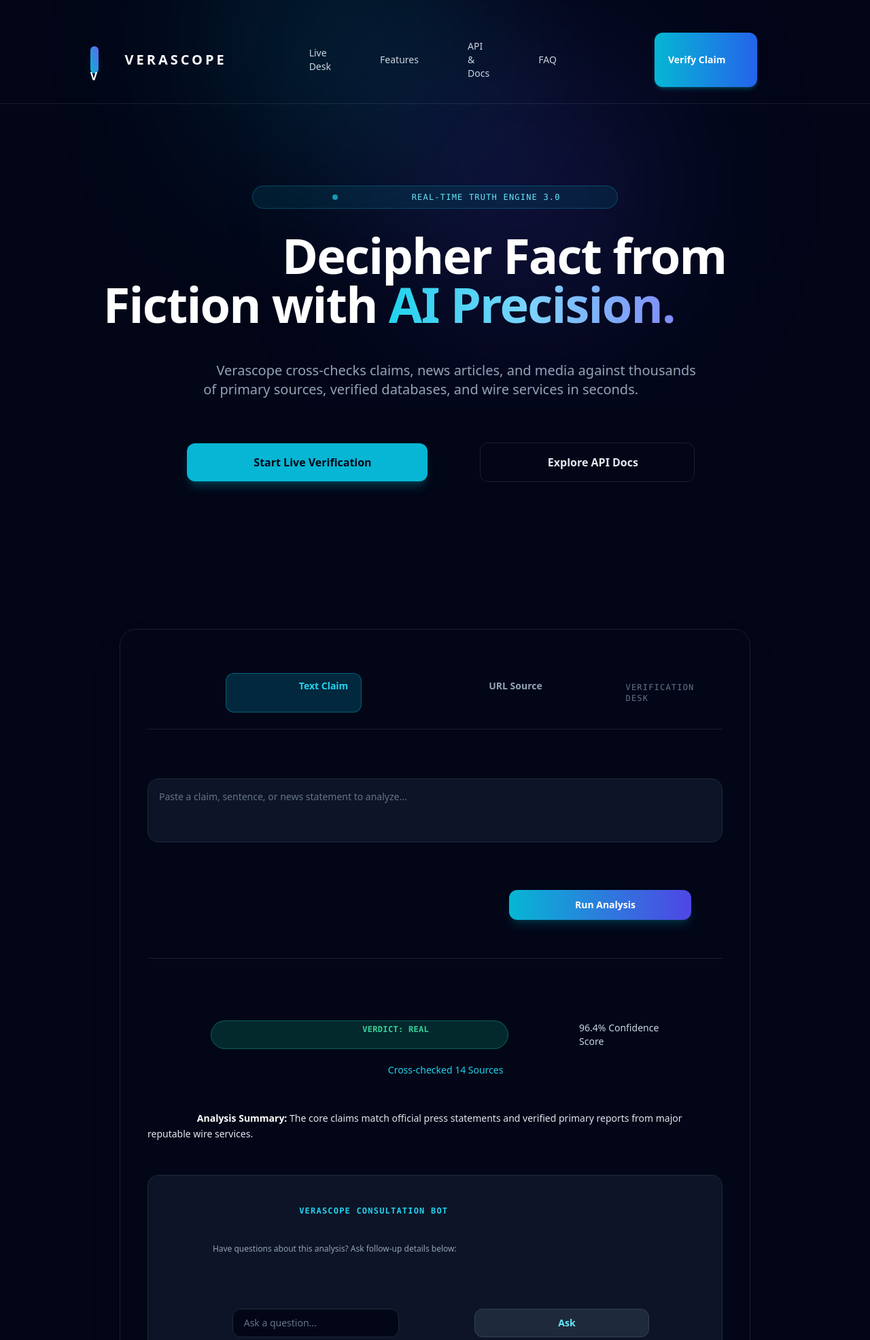
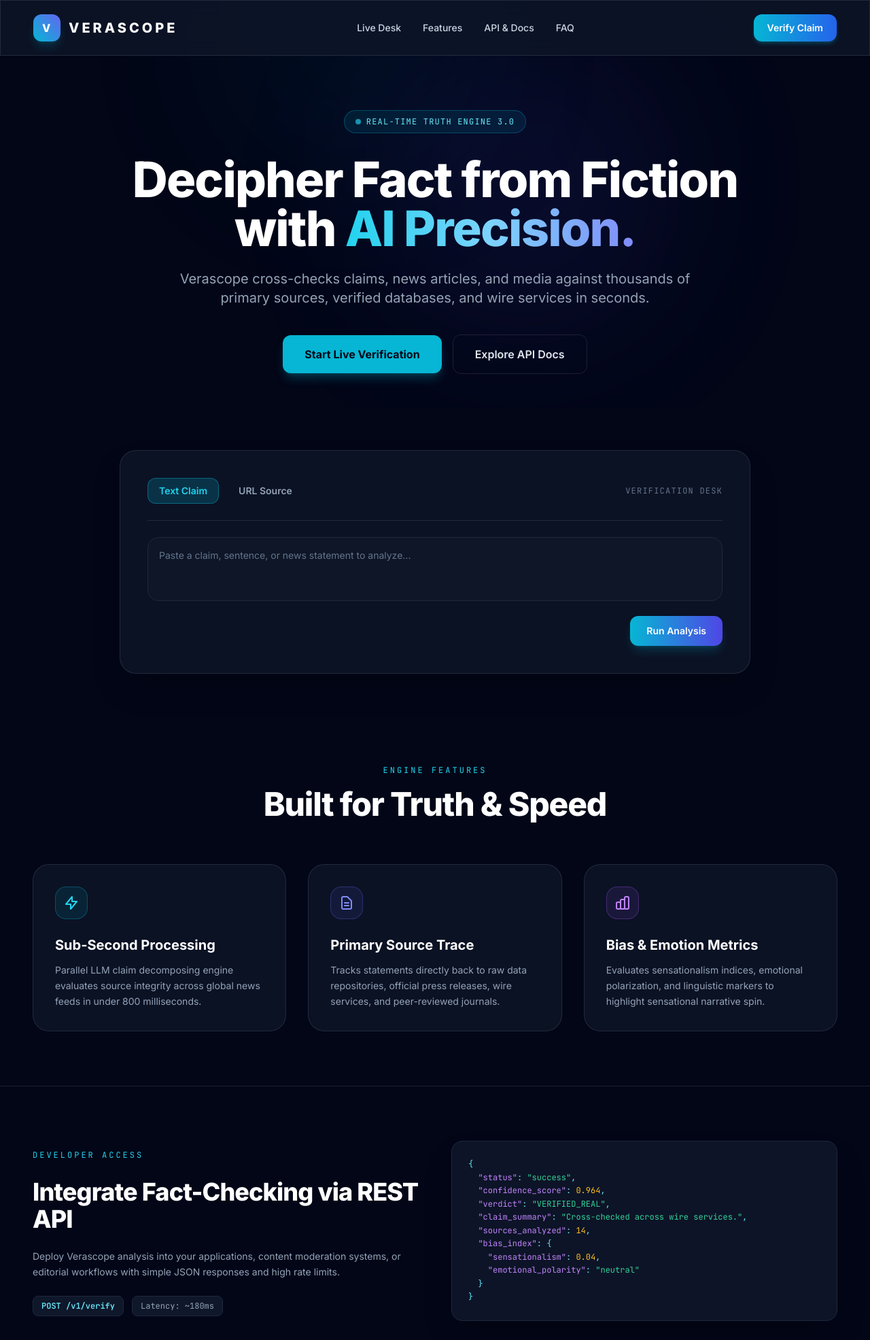
Before and after one commit to shaswatmishra346-web/fake-news-detector, a Flask app: page / in a window 1280 px wide. Shown: the top 1971 px of the page at 68% size. Run offline with Flask 3, Linux system fonts and the light colour scheme; parts of the project's set-up code (start-up, migrations or seed data) failed here and were passed over; some libraries are stand-ins or nearby versions.

Commit message:
Update index.html

```diff
--- a/templates/index.html
+++ b/templates/index.html
@@ -4,13 +4,28 @@
     <meta charset="UTF-8">
     <meta name="viewport" content="width=device-width, initial-scale=1.0">
     <title>Verascope - Real-Time AI Fact & News Verification Engine</title>
+    <!-- Google Fonts -->
+    <link rel="preconnect" href="https://fonts.googleapis.com">
+    <link rel="preconnect" href="https://fonts.gstatic.com" crossorigin>
+    <link href="https://fonts.googleapis.com/css2?family=Inter:wght@300;400;500;600;700;800&family=JetBrains+Mono:wght@400;500;600&display=swap" rel="stylesheet">
     <!-- Tailwind CSS via CDN -->
     <script src="https://cdn.tailwindcss.com"></script>
+    <script>
+        tailwind.config = {
+            theme: {
+                extend: {
+                    fontFamily: {
+                        sans: ['Inter', 'sans-serif'],
+                        mono: ['JetBrains Mono', 'monospace'],
+                    }
+                }
+            }
+        }
+    </script>
     <style>
-        /* Custom Keyframe Animations & Styles */
         @keyframes pulseGlow {
-            0%, 100% { opacity: 0.4; transform: scale(1); }
-            50% { opacity: 0.8; transform: scale(1.05); }
+            0%, 100% { opacity: 0.35; transform: scale(1); }
+            50% { opacity: 0.7; transform: scale(1.05); }
         }
         .animate-glow {
             animation: pulseGlow 6s infinite ease-in-out;
@@ -24,11 +39,11 @@
         .faq-answer {
             max-height: 0;
             overflow: hidden;
-            transition: max-height 0.3s ease-out;
+            transition: max-height 0.3s cubic-bezier(0.4, 0, 0.2, 1);
         }
     </style>
 </head>
-<body class="bg-slate-950 text-slate-100 font-sans antialiased selection:bg-cyan-500 selection:text-slate-950 overflow-x-hidden">
+<body class="bg-slate-950 text-slate-100 font-sans antialiased selection:bg-cyan-500 selection:text-slate-950 overflow-x-hidden min-h-screen">
 
     <!-- Background Accent Orbs -->
     <div class="fixed top-0 left-1/2 -translate-x-1/2 w-full max-w-7xl h-[600px] pointer-events-none -z-10 overflow-hidden">
@@ -36,10 +51,9 @@
         <div class="absolute top-20 right-1/4 w-96 h-96 bg-indigo-600/20 rounded-full blur-[128px] animate-glow" style="animation-delay: 3s;"></div>
     </div>
 
-    <!-- ==================== HEADER & NAVIGATION ==================== -->
+    <!-- HEADER & NAVIGATION -->
     <header class="sticky top-0 z-50 glass-panel border-b border-white/10">
         <div class="max-w-7xl mx-auto px-6 lg:px-12 h-20 flex items-center justify-between">
-            <!-- Brand Logo -->
             <a href="#" class="flex items-center gap-3 group">
                 <div class="w-10 h-10 rounded-xl bg-gradient-to-tr from-cyan-500 to-indigo-500 flex items-center justify-center text-white font-extrabold tracking-widest shadow-lg shadow-cyan-500/20 group-hover:scale-105 transition-transform">
                     V
@@ -47,7 +61,6 @@
                 <span class="font-extrabold text-xl tracking-[0.2em] text-white">VERASCOPE</span>
             </a>
 
-            <!-- Desktop Nav Links -->
             <nav class="hidden md:flex items-center gap-8 text-sm font-medium text-slate-300">
                 <a href="#demo" class="hover:text-cyan-400 transition-colors">Live Desk</a>
                 <a href="#features" class="hover:text-cyan-400 transition-colors">Features</a>
@@ -55,14 +68,12 @@
                 <a href="#faq" class="hover:text-cyan-400 transition-colors">FAQ</a>
             </nav>
 
-            <!-- Desktop CTA -->
             <div class="hidden md:flex items-center gap-4">
                 <a href="#demo" class="px-5 py-2.5 rounded-xl bg-gradient-to-r from-cyan-500 to-blue-600 text-white font-semibold text-sm shadow-md shadow-cyan-500/25 hover:opacity-90 transition-all hover:scale-[1.02]">
                     Verify Claim
                 </a>
             </div>
 
-            <!-- Mobile Hamburger Button -->
             <button id="menu-btn" aria-label="Toggle Menu" aria-expanded="false" class="md:hidden p-2 rounded-lg text-slate-300 hover:text-white focus:outline-none">
                 <svg id="hamburger-icon" class="w-6 h-6" fill="none" viewBox="0 0 24 24" stroke="currentColor">
                     <path stroke-linecap="round" stroke-linejoin="round" stroke-width="2" d="M4 6h16M4 12h16M4 18h16"/>
@@ -73,8 +84,8 @@
             </button>
         </div>
 
-        <!-- Mobile Drawer Navigation -->
-        <div id="mobile-menu" class="absolute top-20 left-0 w-full glass-panel border-b border-white/10 transition-transform duration-300 -translate-y-full -z-10 md:hidden flex flex-col p-6 gap-4">
+        <!-- Mobile Drawer -->
+        <div id="mobile-menu" class="hidden md:hidden glass-panel border-b border-white/10 p-6 flex-col gap-4">
             <a href="#demo" class="mobile-nav-link text-slate-300 hover:text-cyan-400 font-medium text-lg">Live Desk</a>
             <a href="#features" class="mobile-nav-link text-slate-300 hover:text-cyan-400 font-medium text-lg">Features</a>
             <a href="#api" class="mobile-nav-link text-slate-300 hover:text-cyan-400 font-medium text-lg">API & Docs</a>
@@ -84,8 +95,8 @@
         </div>
     </header>
 
-    <!-- ==================== HERO SECTION ==================== -->
-    <section class="relative pt-24 pb-20 px-6 lg:px-12 max-w-7xl mx-auto text-center">
+    <!-- HERO SECTION -->
+    <section class="relative pt-20 pb-16 px-6 lg:px-12 max-w-7xl mx-auto text-center">
         <div class="inline-flex items-center gap-2 px-4 py-2 rounded-full border border-cyan-500/30 bg-cyan-500/10 text-cyan-300 text-xs font-mono uppercase tracking-widest mb-8">
             <span class="w-2 h-2 rounded-full bg-cyan-400 animate-pulse"></span>
             Real-Time Truth Engine 3.0
@@ -109,10 +120,9 @@
         </div>
     </section>
 
-    <!-- ==================== INTERACTIVE VERIFICATION DESK ==================== -->
-    <section id="demo" class="py-16 px-6 lg:px-12 max-w-5xl mx-auto">
+    <!-- INTERACTIVE VERIFICATION DESK -->
+    <section id="demo" class="py-12 px-6 lg:px-12 max-w-5xl mx-auto">
         <div class="glass-panel rounded-3xl p-6 sm:p-10 border border-white/10 shadow-2xl">
-            <!-- Header Tabs -->
             <div class="flex items-center justify-between border-b border-white/10 pb-6 mb-6">
                 <div class="flex items-center gap-3">
                     <button id="tab-text" onclick="switchTab('text')" class="px-4 py-2 rounded-xl text-sm font-semibold transition-all bg-cyan-500/20 text-cyan-400 border border-cyan-500/40">
@@ -125,26 +135,22 @@
                 <span class="text-xs font-mono text-slate-500 uppercase tracking-widest hidden sm:inline">Verification Desk</span>
             </div>
 
-            <!-- Tab 1: Text Input -->
             <div id="view-text" class="space-y-4">
                 <textarea id="claim-text-input" rows="3" class="w-full bg-slate-900/90 border border-slate-800 rounded-2xl p-4 text-slate-200 text-sm focus:outline-none focus:border-cyan-500/50 focus:ring-1 focus:ring-cyan-500/50 resize-none placeholder-slate-500 font-sans" placeholder="Paste a claim, sentence, or news statement to analyze..."></textarea>
             </div>
 
-            <!-- Tab 2: URL Input (Hidden by default) -->
             <div id="view-url" class="space-y-4 hidden">
                 <input type="url" id="claim-url-input" class="w-full bg-slate-900/90 border border-slate-800 rounded-2xl p-4 text-slate-200 text-sm focus:outline-none focus:border-cyan-500/50 focus:ring-1 focus:ring-cyan-500/50 placeholder-slate-500 font-sans" placeholder="https://example.com/news-article-url">
             </div>
 
-            <!-- Action Button -->
             <div class="mt-4 flex justify-end">
                 <button onclick="runVerification()" class="w-full sm:w-auto px-6 py-3 rounded-xl bg-gradient-to-r from-cyan-500 to-indigo-600 text-white font-semibold text-sm shadow-lg shadow-cyan-500/20 hover:opacity-95 transition-all">
                     Run Analysis
                 </button>
             </div>
 
-            <!-- Verification Output Panel (Always Visible) -->
-            <div id="verdict-box" class="mt-8 border-t border-white/10 pt-6 space-y-6">
-                <!-- Status Row -->
+            <!-- Verdict Box (Hidden initially) -->
+            <div id="verdict-box" class="hidden mt-8 border-t border-white/10 pt-6 space-y-6">
                 <div class="flex flex-wrap items-center justify-between gap-4">
                     <div class="flex items-center gap-3">
                         <span class="px-3 py-1 rounded-full bg-emerald-500/20 border border-emerald-500/40 text-emerald-400 font-mono text-xs font-bold tracking-wide">
@@ -157,12 +163,10 @@
                     </span>
                 </div>
 
-                <!-- Analysis Summary -->
                 <p class="text-slate-200 text-sm leading-relaxed">
                     <strong class="text-white">Analysis Summary:</strong> The core claims match official press statements and verified primary reports from major reputable wire services.
                 </p>
 
-                <!-- Interactive Consultation Bot Card -->
                 <div class="bg-slate-900/90 border border-slate-800 rounded-2xl p-5 space-y-4">
                     <div class="text-xs font-mono font-bold uppercase tracking-widest text-cyan-400">
                         VERASCOPE CONSULTATION BOT
@@ -171,10 +175,8 @@
                         Have questions about this analysis? Ask follow-up details below:
                     </p>
 
-                    <!-- Chat Messages Output Stream -->
                     <div id="chat-messages" class="space-y-3 max-h-60 overflow-y-auto pr-1"></div>
 
-                    <!-- Input Bar -->
                     <div class="flex items-center gap-2">
                         <input type="text" id="bot-input" onkeypress="handleKeyPress(event)" placeholder="Ask a question..." class="flex-1 bg-slate-950 border border-slate-800 rounded-xl px-4 py-2.5 text-sm text-slate-200 focus:outline-none focus:border-cyan-500/60 focus:ring-1 focus:ring-cyan-500/60 placeholder-slate-500 font-sans">
                         <button onclick="askBot()" class="px-5 py-2.5 bg-slate-800 hover:bg-cyan-600 text-cyan-300 hover:text-white font-semibold text-sm rounded-xl border border-slate-700 transition-all">
@@ -186,15 +188,14 @@
         </div>
     </section>
 
-    <!-- ==================== FEATURES SECTION ==================== -->
-    <section id="features" class="py-24 px-6 lg:px-12 max-w-7xl mx-auto">
+    <!-- FEATURES SECTION -->
+    <section id="features" class="py-20 px-6 lg:px-12 max-w-7xl mx-auto">
         <div class="text-center space-y-4 mb-16">
             <span class="text-xs font-mono uppercase tracking-[0.25em] text-cyan-400">Engine Features</span>
             <h2 class="text-3xl sm:text-5xl font-extrabold text-white tracking-tight">Built for Truth & Speed</h2>
         </div>
 
         <div class="grid grid-cols-1 md:grid-cols-3 gap-8">
-            <!-- Feature 1 -->
             <div class="glass-panel p-8 rounded-3xl border border-white/10 hover:border-cyan-500/30 transition-all">
                 <div class="w-12 h-12 rounded-2xl bg-cyan-500/10 border border-cyan-500/30 flex items-center justify-center text-cyan-400 mb-6">
                     <svg class="w-6 h-6" fill="none" viewBox="0 0 24 24" stroke="currentColor">
@@ -207,7 +208,6 @@
                 </p>
             </div>
 
-            <!-- Feature 2 -->
             <div class="glass-panel p-8 rounded-3xl border border-white/10 hover:border-cyan-500/30 transition-all">
                 <div class="w-12 h-12 rounded-2xl bg-indigo-500/10 border border-indigo-500/30 flex items-center justify-center text-indigo-400 mb-6">
                     <svg class="w-6 h-6" fill="none" viewBox="0 0 24 24" stroke="currentColor">
@@ -220,7 +220,6 @@
                 </p>
             </div>
 
-            <!-- Feature 3 -->
             <div class="glass-panel p-8 rounded-3xl border border-white/10 hover:border-cyan-500/30 transition-all">
                 <div class="w-12 h-12 rounded-2xl bg-purple-500/10 border border-purple-500/30 flex items-center justify-center text-purple-400 mb-6">
                     <svg class="w-6 h-6" fill="none" viewBox="0 0 24 24" stroke="currentColor">
@@ -235,8 +234,8 @@
         </div>
     </section>
 
-    <!-- ==================== CODE & API SECTION ==================== -->
-    <section id="api" class="py-24 px-6 lg:px-12 max-w-7xl mx-auto border-t border-white/10">
+    <!-- CODE & API SECTION (With Layout Overflow Fixes) -->
+    <section id="api" class="py-20 px-6 lg:px-12 max-w-7xl mx-auto border-t border-white/10">
         <div class="grid grid-cols-1 lg:grid-cols-2 gap-12 items-center">
             <div class="space-y-6">
                 <span class="text-xs font-mono uppercase tracking-[0.25em] text-cyan-400">Developer Access</span>
@@ -244,21 +243,22 @@
                 <p class="text-slate-400 text-sm leading-relaxed">
                     Deploy Verascope analysis into your applications, content moderation systems, or editorial workflows with simple JSON responses and high rate limits.
                 </p>
-                <div class="flex items-center gap-4 text-xs font-mono text-slate-400">
-                    <span class="px-3 py-1.5 rounded-lg bg-slate-900 border border-slate-800">POST /v1/verify</span>
+                <div class="flex flex-wrap items-center gap-3 text-xs font-mono text-slate-400">
+                    <span class="px-3 py-1.5 rounded-lg bg-slate-900 border border-slate-800 text-cyan-300 font-semibold">POST /v1/verify</span>
                     <span class="px-3 py-1.5 rounded-lg bg-slate-900 border border-slate-800">Latency: ~180ms</span>
                 </div>
             </div>
 
-            <div class="bg-slate-900/90 rounded-2xl p-6 border border-slate-800 font-mono text-xs leading-relaxed overflow-x-auto shadow-2xl">
-<pre class="overflow-x-auto text-cyan-300"><code>{
+            <!-- min-w-0 added here prevents grid blowout on mobile screen sizes -->
+            <div class="min-w-0 w-full bg-slate-900/90 rounded-2xl p-5 sm:p-6 border border-slate-800 font-mono text-xs leading-relaxed shadow-2xl overflow-x-auto">
+<pre class="text-cyan-300 whitespace-pre"><code>{
   <span class="text-purple-400">"status"</span>: <span class="text-emerald-400">"success"</span>,
-  <span class="text-purple-400">"confidence_score"</span>: <span class="text-orange-400">0.964</span>,
+  <span class="text-purple-400">"confidence_score"</span>: <span class="text-amber-400">0.964</span>,
   <span class="text-purple-400">"verdict"</span>: <span class="text-emerald-400">"VERIFIED_REAL"</span>,
-  <span class="text-purple-400">"claim_summary"</span>: <span class="text-emerald-400">"Cross-checked across primary wire services."</span>,
-  <span class="text-purple-400">"sources_analyzed"</span>: <span class="text-orange-400">14</span>,
+  <span class="text-purple-400">"claim_summary"</span>: <span class="text-emerald-400">"Cross-checked across wire services."</span>,
+  <span class="text-purple-400">"sources_analyzed"</span>: <span class="text-amber-400">14</span>,
   <span class="text-purple-400">"bias_index"</span>: {
-    <span class="text-purple-400">"sensationalism"</span>: <span class="text-orange-400">0.04</span>,
+    <span class="text-purple-400">"sensationalism"</span>: <span class="text-amber-400">0.04</span>,
     <span class="text-purple-400">"emotional_polarity"</span>: <span class="text-emerald-400">"neutral"</span>
   }
 }</code></pre>
@@ -266,8 +266,8 @@
         </div>
     </section>
 
-    <!-- ==================== FAQ SECTION ==================== -->
-    <section id="faq" class="relative py-28 px-6 lg:px-12 border-t border-white/10">
+    <!-- FAQ SECTION -->
+    <section id="faq" class="relative py-20 px-6 lg:px-12 border-t border-white/10">
         <div class="max-w-4xl mx-auto">
             <div class="text-center space-y-4 mb-16">
                 <span class="text-xs font-mono uppercase tracking-[0.25em] text-cyan-400">Frequently Asked Questions</span>
@@ -275,7 +275,6 @@
             </div>
 
             <div class="space-y-4">
-                <!-- FAQ Item 1 -->
                 <div class="bg-slate-900/60 border border-slate-800 rounded-2xl overflow-hidden">
                     <button onclick="toggleFaq(1)" class="w-full flex items-center justify-between p-6 text-left font-semibold text-white focus:outline-none" aria-expanded="false" id="faq-btn-1">
                         <span>How does Verascope verify news claims so quickly?</span>
@@ -290,7 +289,6 @@
                     </div>
                 </div>
 
-                <!-- FAQ Item 2 -->
                 <div class="bg-slate-900/60 border border-slate-800 rounded-2xl overflow-hidden">
                     <button onclick="toggleFaq(2)" class="w-full flex items-center justify-between p-6 text-left font-semibold text-white focus:outline-none" aria-expanded="false" id="faq-btn-2">
                         <span>Can Verascope detect AI-generated media and deepfakes?</span>
@@ -305,7 +303,6 @@
                     </div>
                 </div>
 
-                <!-- FAQ Item 3 -->
                 <div class="bg-slate-900/60 border border-slate-800 rounded-2xl overflow-hidden">
                     <button onclick="toggleFaq(3)" class="w-full flex items-center justify-between p-6 text-left font-semibold text-white focus:outline-none" aria-expanded="false" id="faq-btn-3">
                         <span>Is Verascope politically unbiased?</span>
@@ -323,7 +320,7 @@
         </div>
     </section>
 
-    <!-- ==================== FOOTER ==================== -->
+    <!-- FOOTER -->
     <footer class="border-t border-white/10 bg-slate-950 py-12 px-6 lg:px-12 text-slate-400 text-sm">
         <div class="max-w-7xl mx-auto flex flex-col md:flex-row items-center justify-between gap-6">
             <div class="flex items-center gap-3">
@@ -340,49 +337,46 @@
         </div>
     </footer>
 
-    <!-- ==================== JAVASCRIPT INTERACTIVITY ==================== -->
+    <!-- JAVASCRIPT -->
     <script>
-        // Utility to escape HTML to prevent XSS
         function escapeHTML(str) {
             return str.replace(/[&<>'"]/g,
                 tag => ({ '&': '&amp;', '<': '&lt;', '>': '&gt;', "'": '&#39;', '"': '&quot;' }[tag] || tag)
             );
         }
 
-        // Mobile Navigation Toggle
         const menuBtn = document.getElementById('menu-btn');
         const mobileMenu = document.getElementById('mobile-menu');
         const hamburgerIcon = document.getElementById('hamburger-icon');
         const closeIcon = document.getElementById('close-icon');
 
         menuBtn.addEventListener('click', () => {
-            const isOpen = mobileMenu.classList.contains('translate-y-0');
-            if (isOpen) {
-                mobileMenu.classList.remove('translate-y-0');
-                mobileMenu.classList.add('-translate-y-full');
+            const isHidden = mobileMenu.classList.contains('hidden');
+            if (isHidden) {
+                mobileMenu.classList.remove('hidden');
+                mobileMenu.classList.add('flex');
+                hamburgerIcon.classList.add('hidden');
+                closeIcon.classList.remove('hidden');
+                menuBtn.setAttribute('aria-expanded', 'true');
+            } else {
+                mobileMenu.classList.add('hidden');
+                mobileMenu.classList.remove('flex');
                 hamburgerIcon.classList.remove('hidden');
                 closeIcon.classList.add('hidden');
                 menuBtn.setAttribute('aria-expanded', 'false');
-            } else {
-                mobileMenu.classList.remove('-translate-y-full');
-                mobileMenu.classList.add('translate-y-0');
-                hamburgerIcon.classList.add('hidden');
-                closeIcon.classList.remove('hidden');
-                menuBtn.setAttribute('aria-expanded', 'true');
             }
         });
 
         document.querySelectorAll('.mobile-nav-link').forEach(link => {
             link.addEventListener('click', () => {
-                mobileMenu.classList.remove('translate-y-0');
-                mobileMenu.classList.add('-translate-y-full');
+                mobileMenu.classList.add('hidden');
+                mobileMenu.classList.remove('flex');
                 hamburgerIcon.classList.remove('hidden');
                 closeIcon.classList.add('hidden');
                 menuBtn.setAttribute('aria-expanded', 'false');
             });
         });
 
-        // Tab Switcher for Verification Desk
         function switchTab(mode) {
             const tabText = document.getElementById('tab-text');
             const tabUrl = document.getElementById('tab-url');
@@ -402,20 +396,18 @@
             }
         }
 
-        // Run Main Analysis Button Action
         function runVerification() {
             const verdictBox = document.getElementById('verdict-box');
+            verdictBox.classList.remove('hidden');
             verdictBox.scrollIntoView({ behavior: 'smooth' });
         }
 
-        // Handle ENTER Key inside Bot Input
         function handleKeyPress(e) {
             if (e.key === 'Enter') {
                 askBot();
             }
         }
 
-        // Verascope Consultation Bot Interactive Logic
         function askBot() {
             const inputEl = document.getElementById('bot-input');
             const chatContainer = document.getElementById('chat-messages');
@@ -425,7 +417,6 @@
 
             const userText = escapeHTML(rawText);
 
-            // Render User Message
             const userMsgHtml = `
                 <div class="flex justify-end">
                     <div class="bg-cyan-600/30 border border-cyan-500/40 text-cyan-200 text-xs px-3 py-2 rounded-xl max-w-[85%] break-words">
@@ -437,7 +428,6 @@
             inputEl.value = '';
             chatContainer.scrollTop = chatContainer.scrollHeight;
 
-            // Generate Automated AI Response
             setTimeout(() => {
                 let botReply = "Hello! I can provide additional context, source breakdowns, or bias metrics regarding this analysis result. What specific claim details would you like to explore?";
 
@@ -463,7 +453,6 @@
             }, 400);
         }
 
-        // FAQ Accordion Toggle with dynamic scrollHeight transition
         function toggleFaq(id) {
             const ans = document.getElementById(`faq-ans-${id}`);
             const icon = document.getElementById(`faq-icon-${id}`);
@@ -471,7 +460,6 @@
 
             const isOpen = ans.style.maxHeight && ans.style.maxHeight !== '0px';
 
-            // Close all items
             document.querySelectorAll('.faq-answer').forEach(el => {
                 el.style.maxHeight = '0px';
             });
@@ -482,7 +470,6 @@
                 el.setAttribute('aria-expanded', 'false');
             });
 
-            // Open clicked item if it was closed
             if (!isOpen) {
                 ans.style.maxHeight = ans.scrollHeight + 'px';
                 icon.classList.add('rotate-180');
@@ -492,5 +479,3 @@
     </script>
 </body>
 </html>
-
-can u break down my code
```
Lines whose indentation alone changed are shown as unchanged.
